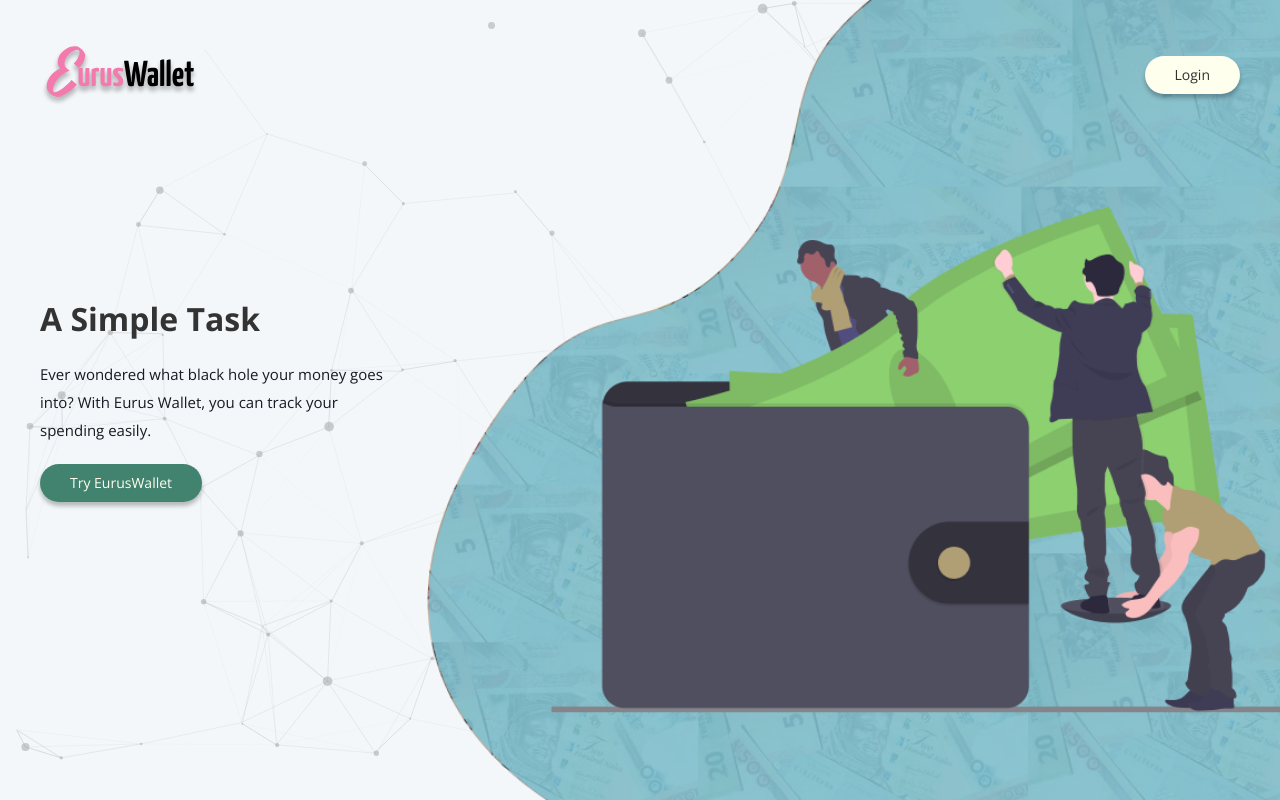
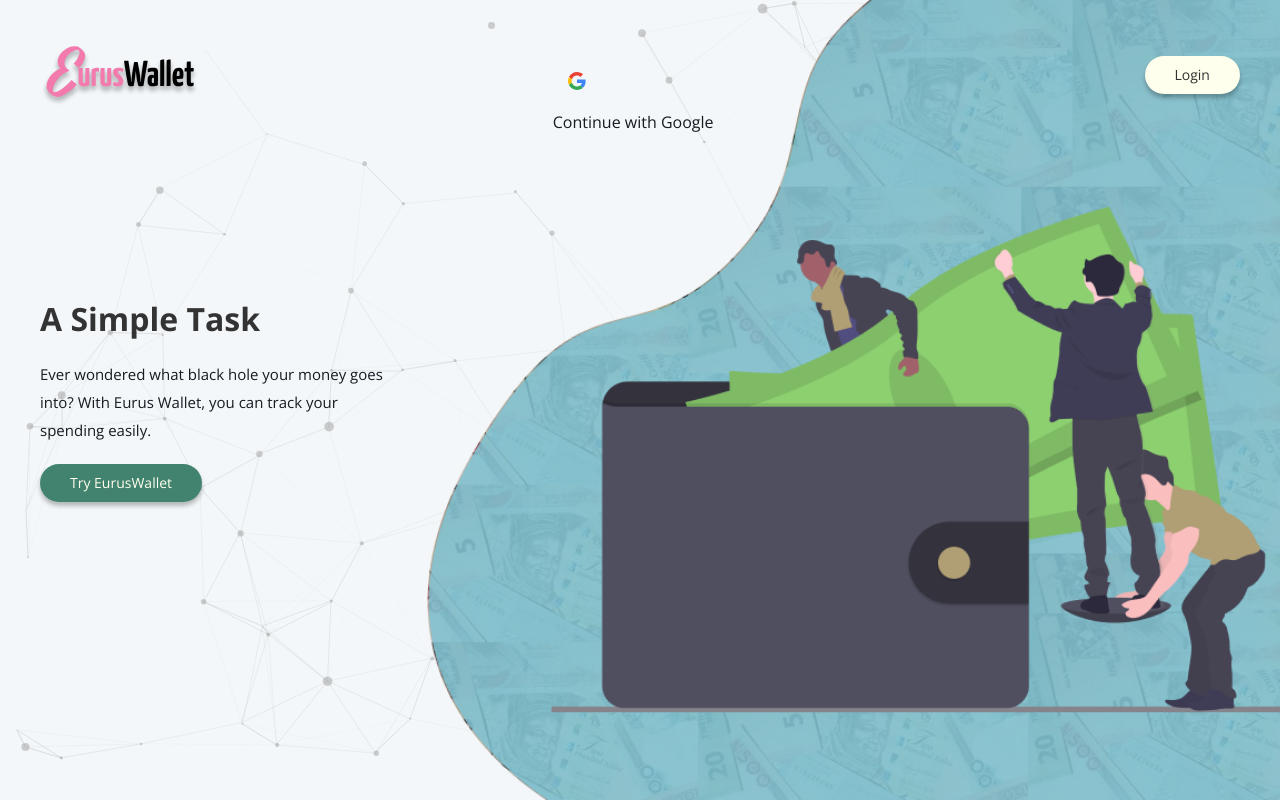
Before and after one commit to hngi/Team-Eurus-Finance-Tracker, a PHP site: page /index in a window 1280 px wide. Run offline with PHP 8.4, Linux system fonts and the light colour scheme; some libraries are stand-ins or nearby versions.

Commit message:
Social login added

```diff
--- a/index.php
+++ b/index.php
@@ -18,6 +18,7 @@
     <meta charset="utf-8"/>
     <meta http-equiv="x-ua-compatible" content="ie=edge">
     <meta name="viewport" content="width=device-width, initial-scale=1.0">
+    <meta name="google-signin-client_id" content="954432276682-oc0iaf0uncrditdhj5d3dbbp2bcn0ns0.apps.googleusercontent.com">
     <title>Eurus Wallet | Welcome</title>
     <link rel="stylesheet" href="assets/css/app.css">
     <link href="https://fonts.googleapis.com/css?family=Open+Sans:300,400,700,800&display=swap" rel="stylesheet">
@@ -31,9 +32,86 @@
     <link href="https://fonts.googleapis.com/css?family=Open+Sans:300,400&display=swap" rel="stylesheet">
     <script src="js/jquery.min.js"></script>
     <script src="js/backend_alert_controls.js"></script>
+    <script src="https://apis.google.com/js/platform.js" async defer></script>
+    <script async defer crossorigin="anonymous" src="https://connect.facebook.net/en_US/sdk.js#xfbml=1&version=v4.0&appId=542271436542069&autoLogAppEvents=1"></script>
 </head>
 <body>
 <!--Preloader-->
+
+<script>
+  window.fbAsyncInit = function() {
+    FB.init({
+      appId      : '{542271436542069}',
+      cookie     : true,
+      xfbml      : true,
+      version    : '{v4.0}'
+    });
+
+    FB.AppEvents.logPageView();
+
+  };
+
+  (function(d, s, id){
+     var js, fjs = d.getElementsByTagName(s)[0];
+     if (d.getElementById(id)) {return;}
+     js = d.createElement(s); js.id = id;
+     js.src = "https://connect.facebook.net/en_US/sdk.js";
+     fjs.parentNode.insertBefore(js, fjs);
+   }(document, 'script', 'facebook-jssdk'));
+
+
+FB.getLoginStatus(function(response) {
+    statusChangeCallback(response);
+});
+
+
+{
+    status: 'connected',
+    authResponse: {
+        accessToken: '...',
+        expiresIn:'...',
+        signedRequest:'...',
+        userID:'...'
+    }
+}
+
+<fb:login-button
+  scope="public_profile,email"
+  onlogin="checkLoginState();">
+</fb:login-button>
+
+function checkLoginState() {
+  FB.getLoginStatus(function(response) {
+    statusChangeCallback(response);
+  });
+}
+function onSignIn(googleUser) {
+  var profile = googleUser.getBasicProfile();
+  console.log('ID: ' + profile.getId());
+  console.log('Name: ' + profile.getName());
+  console.log('Image URL: ' + profile.getImageUrl());
+  console.log('Email: ' + profile.getEmail());
+}
+function onSuccess(googleUser) {
+      console.log('Logged in as: ' + googleUser.getBasicProfile().getName());
+    }
+    function onFailure(error) {
+      console.log(error);
+    }
+    function renderButton() {
+      gapi.signin2.render('my-signin2', {
+        'scope': 'profile email',
+        'width': 200,
+        'height': 50,
+        'longtitle': true,
+        'theme': 'dark',
+        'onsuccess': onSuccess,
+        'onfailure': onFailure
+      });
+    }
+</script>
+<div id="fb-root"></div>
+
 <div id="introLoader" class="introloader">
     <div class="loader-container">
         <div class="spinner">
@@ -154,6 +232,32 @@
                 <h6><i style="color: #DA381B; text-align: center; background-color: #EAF9EA;"><strong id="password-error"></strong></i></h6>
                 <h6><i style="color: #DA381B; text-align: center; background-color: #EAF9EA;"><strong id="failure"></strong></i></h6>
                 <!--- ALERTS --->
+            </div>
+            <div id="my-signin2">
+                <div style="height:50px;width:240px;" class="abcRioButton abcRioButtonBlue">
+                    <div class="abcRioButtonContentWrapper">
+                        <div class="abcRioButtonIcon" style="padding:15px">
+                            <div style="width:18px;height:18px;" class="abcRioButtonSvgImageWithFallback abcRioButtonIconImage abcRioButtonIconImage18">
+                                <svg version="1.1" xmlns="http://www.w3.org/2000/svg" width="18px" height="18px" viewBox="0 0 48 48" class="abcRioButtonSvg">
+                                    <g>
+                                        <path fill="#EA4335" d="M24 9.5c3.54 0 6.71 1.22 9.21 3.6l6.85-6.85C35.9 2.38 30.47 0 24 0 14.62 0 6.51 5.38 2.56 13.22l7.98 6.19C12.43 13.72 17.74 9.5 24 9.5z"></path>
+                                        <path fill="#4285F4" d="M46.98 24.55c0-1.57-.15-3.09-.38-4.55H24v9.02h12.94c-.58 2.96-2.26 5.48-4.78 7.18l7.73 6c4.51-4.18 7.09-10.36 7.09-17.65z"></path>
+                                        <path fill="#FBBC05" d="M10.53 28.59c-.48-1.45-.76-2.99-.76-4.59s.27-3.14.76-4.59l-7.98-6.19C.92 16.46 0 20.12 0 24c0 3.88.92 7.54 2.56 10.78l7.97-6.19z"></path>
+                                        <path fill="#34A853" d="M24 48c6.48 0 11.93-2.13 15.89-5.81l-7.73-6c-2.15 1.45-4.92 2.3-8.16 2.3-6.26 0-11.57-4.22-13.47-9.91l-7.98 6.19C6.51 42.62 14.62 48 24 48z"></path>
+                                        <path fill="none" d="M0 0h48v48H0z"></path>
+                                    </g>
+                                </svg>
+                            </div>
+                        </div>
+                        <span style="font-size:16px;line-height:48px;" class="abcRioButtonContents">
+                            <span id="not_signed_inh9d86cjsnxs4">Continue with Google</span>
+                            <span id="connectedh9d86cjsnxs4" style="display:none">Continue with Google</span>
+                        </span>
+                    </div>
+                </div>
+            </div>
+
+            <div class="fb-login-button" data-width="20px" data-size="medium" data-button-type="continue_with" data-auto-logout-link="false" data-use-continue-as="false">
             </div>
             <div>
                 <button class="uk-button uk-button-theme-light" uk-toggle="target: #login">Login</button>
```
